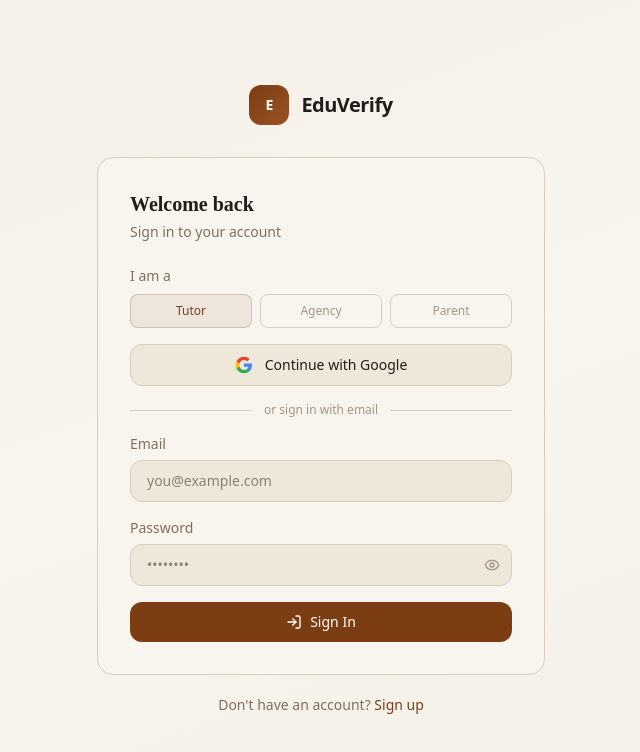
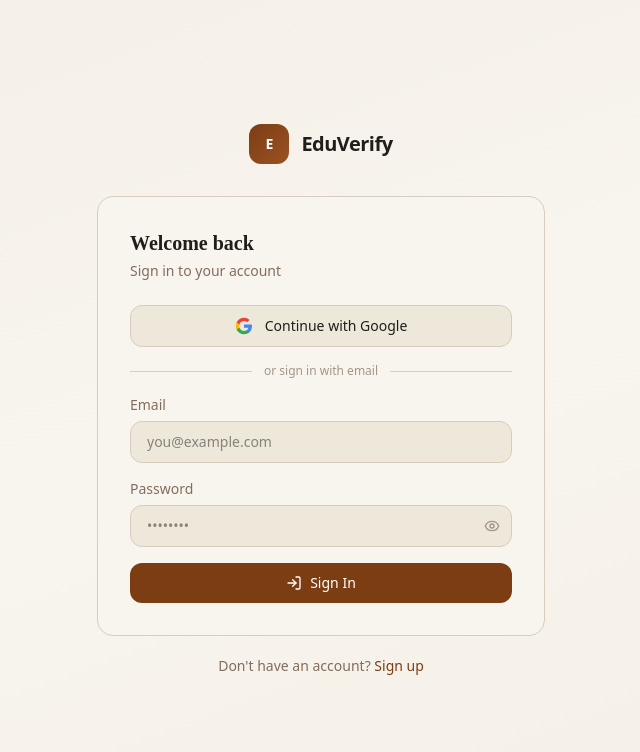
Before and after one commit to merhawi-luel/TutorED, a React (Vite) app: page /login in a window 1280 px wide. Shown: the top 752 px of the page, without its empty margins (319-959 px from the left). Built offline with nearby package versions, Linux system fonts and the light colour scheme; no server answers.

Commit message:
role selector removed from the log in page

```diff
--- a/src/pages/auth/Login.tsx
+++ b/src/pages/auth/Login.tsx
@@ -145,21 +145,6 @@ export default function Login() {
             </div>
           )}
 
-          <div className="mb-4">
-            <label className="block text-sm mb-2" style={{ color: colors.textSecondary }}>I am a</label>
-            <div className="grid grid-cols-3 gap-2">
-              {(["tutor", "agency", "parent"] as const).map((v) => {
-                const isActive = role === v;
-                return (
-                  <button key={v} type="button" onClick={() => setRole(v)} className="px-3 py-2 rounded-lg text-xs font-medium transition-all capitalize"
-                    style={{ background: isActive ? colors.accentBg : "transparent", border: `1px solid ${isActive ? colors.accentBorder : colors.borderColor}`, color: isActive ? colors.accent : colors.textMuted }}>
-                    {v}
-                  </button>
-                );
-              })}
-            </div>
-          </div>
-
           <button onClick={handleGoogleLogin} disabled={loading}
             className="w-full py-2.5 rounded-xl text-sm font-medium transition-all hover:opacity-90 disabled:opacity-60 flex items-center justify-center gap-3 mb-4"
             style={{ background: isDark ? "#FFFFFF" : colors.bgInput, color: isDark ? "#000000" : colors.textPrimary, border: `1px solid ${colors.borderColor}` }}>
```
